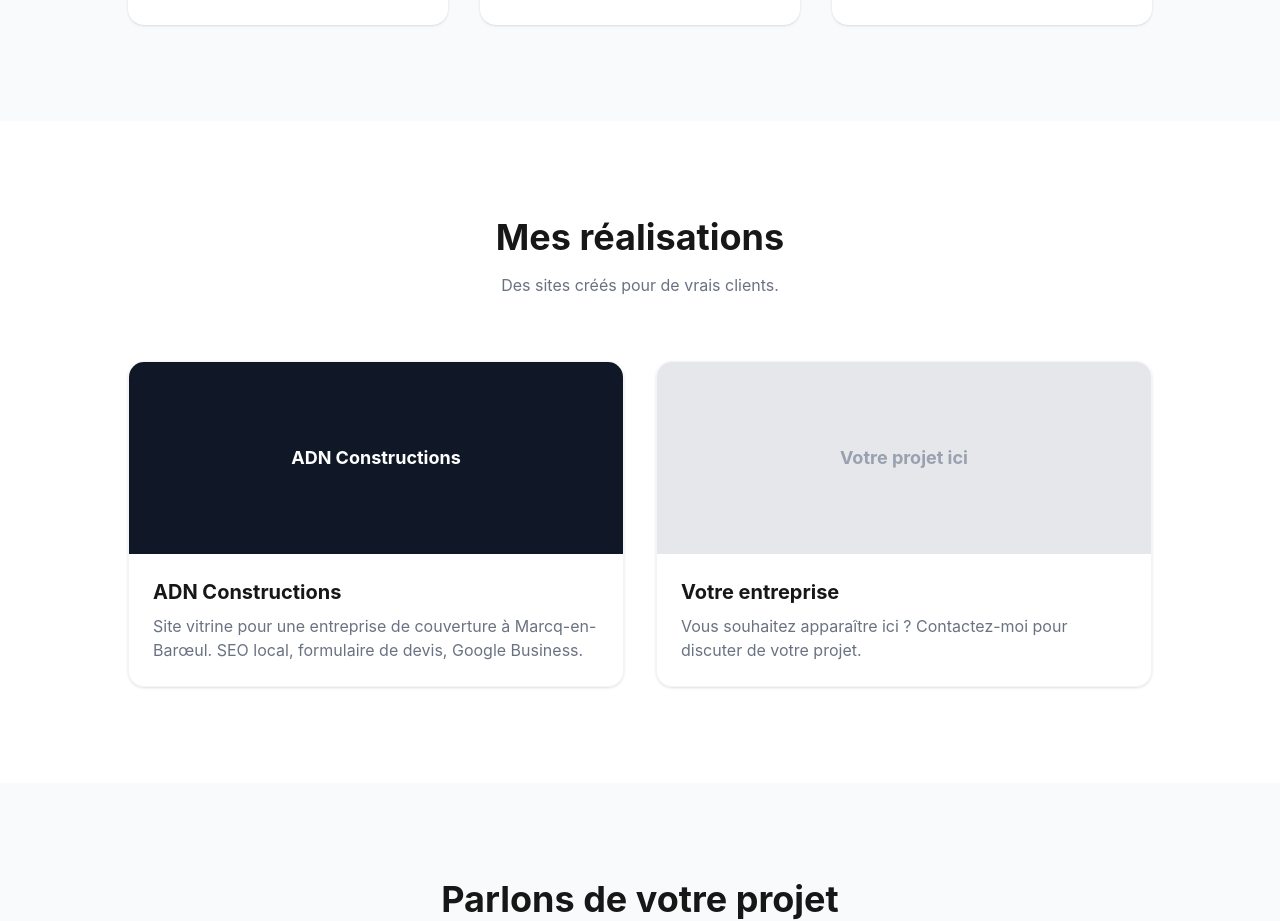
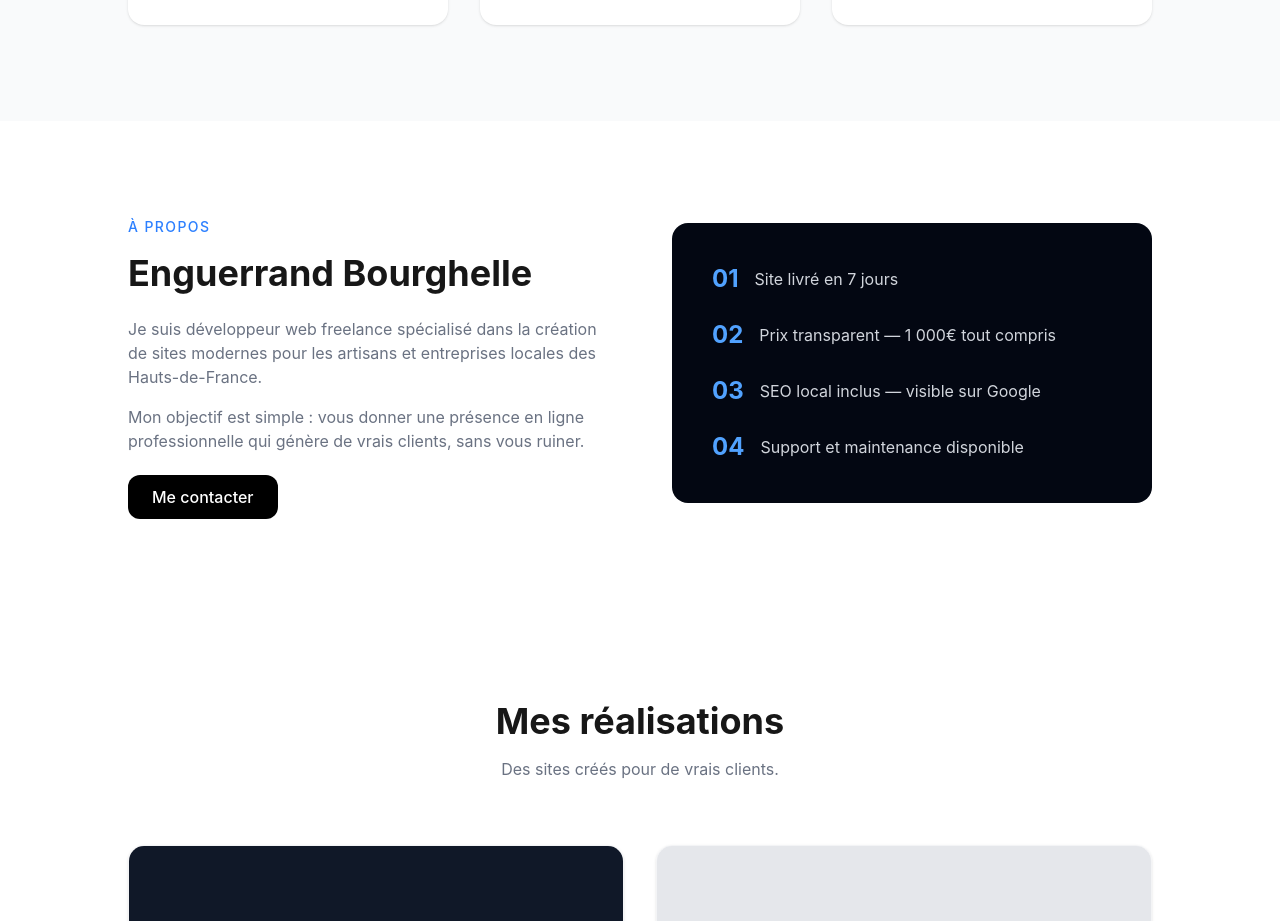
Before and after one commit to enguerrandbourghelle/agence-demo, a Next.js app: page / in a window 1280 px wide. Shown: the part 1460-2381 px from the top of the page. Built offline with nearby package versions, Linux system fonts and the light colour scheme.

Commit message:
À propos : présentation + 4 points clés

```diff
--- a/app/page.tsx
+++ b/app/page.tsx
@@ -1,6 +1,7 @@
 import Navbar from "../components/Navbar";
 import Stats from "../components/Stats";
 import Services from "../components/Services";
+import APropos from "../components/APropos";
 import Portfolio from "../components/Portfolio";
 import Contact from "../components/Contact";
 import Footer from "../components/Footer";
@@ -25,6 +26,7 @@
       </section>
       <Stats />
       <Services />
+      <APropos />
       <Portfolio />
       <Contact />
       <Footer />
--- /dev/null
+++ b/components/APropos.tsx
@@ -0,0 +1,41 @@
+export default function APropos() {
+  return (
+    <section className="py-24 px-6 bg-white">
+      <div className="max-w-5xl mx-auto grid grid-cols-1 md:grid-cols-2 gap-16 items-center">
+        <div>
+          <p className="text-sm font-medium text-blue-500 mb-4 tracking-widest uppercase">À propos</p>
+          <h2 className="text-4xl font-bold mb-6">Enguerrand Bourghelle</h2>
+          <p className="text-gray-500 mb-4">
+            Je suis développeur web freelance spécialisé dans la création de sites modernes pour les artisans et entreprises locales des Hauts-de-France.
+          </p>
+          <p className="text-gray-500 mb-8">
+            Mon objectif est simple : vous donner une présence en ligne professionnelle qui génère de vrais clients, sans vous ruiner.
+          </p>
+          <a href="#contact" className="bg-black text-white px-6 py-3 rounded-xl font-medium hover:bg-gray-800 transition">
+            Me contacter
+          </a>
+        </div>
+        <div className="bg-gray-950 rounded-2xl p-10 text-white">
+          <div className="flex flex-col gap-6">
+            <div className="flex items-center gap-4">
+              <span className="text-blue-400 text-2xl font-bold">01</span>
+              <p className="text-gray-300">Site livré en 7 jours</p>
+            </div>
+            <div className="flex items-center gap-4">
+              <span className="text-blue-400 text-2xl font-bold">02</span>
+              <p className="text-gray-300">Prix transparent — 1 000€ tout compris</p>
+            </div>
+            <div className="flex items-center gap-4">
+              <span className="text-blue-400 text-2xl font-bold">03</span>
+              <p className="text-gray-300">SEO local inclus — visible sur Google</p>
+            </div>
+            <div className="flex items-center gap-4">
+              <span className="text-blue-400 text-2xl font-bold">04</span>
+              <p className="text-gray-300">Support et maintenance disponible</p>
+            </div>
+          </div>
+        </div>
+      </div>
+    </section>
+  );
+}
```
